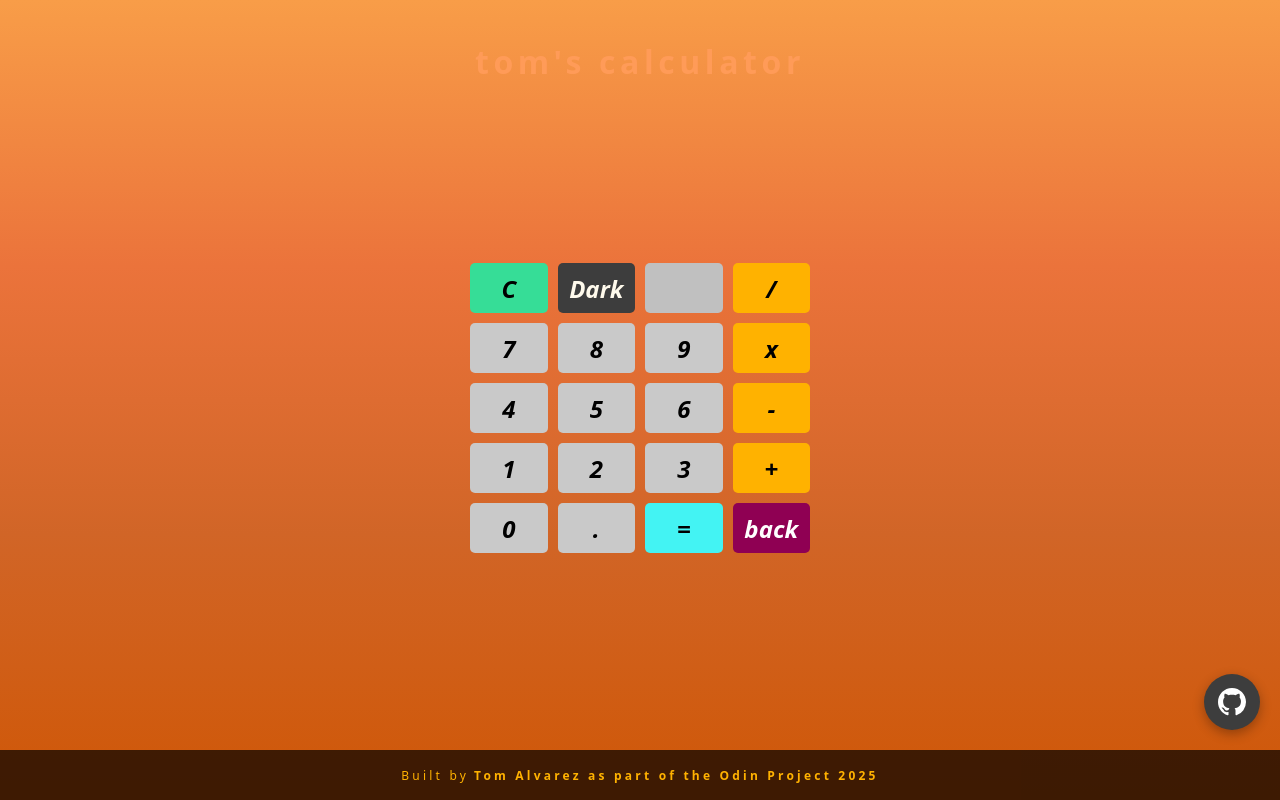
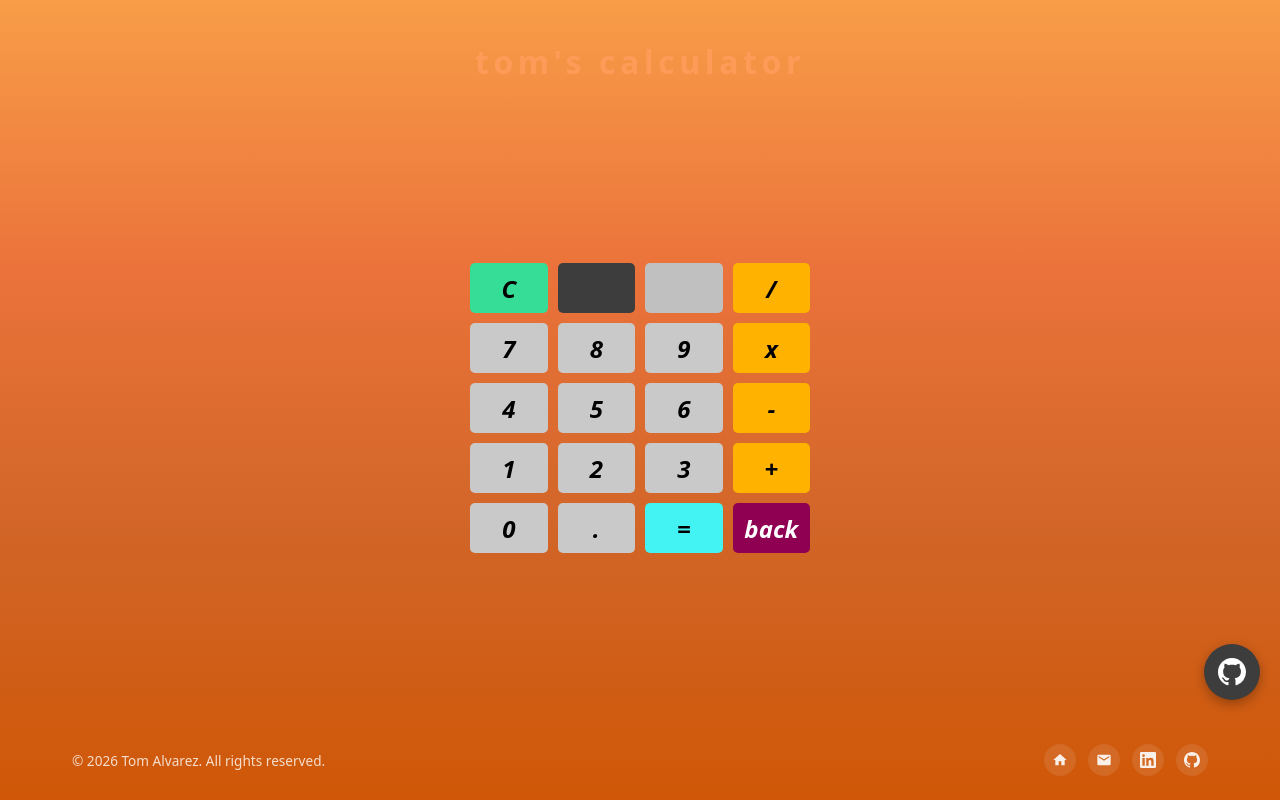
Before and after one commit to brrrrdy/Calculator, a website: page index.html in a window 1280 px wide. Drawn offline with Linux system fonts and the light colour scheme.

Commit message:
fixed resolution

```diff
--- a/index.html
+++ b/index.html
@@ -18,7 +18,7 @@
       </div>
       <div class="buttons-container">
         <button id="clear" data-key="Escape">C</button>
-        <button id="dark">Dark</button>
+        <button id="dark"></button>
         <button id="OldSkool"></button>
         <button class="operator" data-key="/">/</button>
         <button class="digit" data-key="7">7</button>
@@ -52,12 +52,78 @@
         />
       </svg>
     </a>
-    <div class="footer">
-      <p>
-        Built by<a href="https://github.com/brrrrdy/Calculator" target="_blank"
-          >Tom Alvarez as part of the Odin Project 2025</a
-        >
-      </p>
-    </div>
+    <footer
+      class="unified-footer minimal"
+      data-repo="https://github.com/brrrrdy/Calculator"
+    >
+      <div class="unified-footer-container">
+        <div class="unified-footer-content">
+          <div class="unified-footer-left">
+            <p>
+              &copy; <span class="footer-year">2026</span> Tom Alvarez. All
+              rights reserved.
+            </p>
+          </div>
+          <div class="unified-footer-right-section">
+            <div class="unified-footer-social">
+              <div class="unified-social-links">
+                <a
+                  href="https://tomalvarez.xyz/"
+                  target="_blank"
+                  rel="noopener noreferrer"
+                  aria-label="Home"
+                >
+                  <svg viewBox="0 0 24 24">
+                    <path d="M10 20v-6h4v6h5v-8h3L12 3 2 12h3v8z" />
+                  </svg>
+                </a>
+                <a
+                  href="https://tomalvarez.xyz/contact"
+                  target="_blank"
+                  rel="noopener noreferrer"
+                  aria-label="Contact"
+                >
+                  <svg viewBox="0 0 24 24">
+                    <path
+                      d="M20 4H4c-1.1 0-1.99.9-1.99 2L2 18c0 1.1.9 2 2 2h16c1.1 0 2-.9 2-2V6c0-1.1-.9-2-2-2zm0 4l-8 5-8-5V6l8 5 8-5v2z"
+                    />
+                  </svg>
+                </a>
+                <a
+                  href="https://www.linkedin.com/in/tom-alvarez-ryan-80423951/"
+                  target="_blank"
+                  rel="noopener noreferrer"
+                  aria-label="LinkedIn"
+                >
+                  <svg viewBox="0 0 24 24">
+                    <path
+                      d="M20.447 20.452h-3.554v-5.569c0-1.328-.027-3.037-1.852-3.037-1.853 0-2.136 1.445-2.136 2.939v5.667H9.351V9h3.414v1.561h.046c.477-.9 1.637-1.85 3.37-1.85 3.601 0 4.267 2.37 4.267 5.455v6.286zM5.337 7.433c-1.144 0-2.063-.926-2.063-2.065 0-1.138.92-2.063 2.063-2.063 1.14 0 2.064.925 2.064 2.063 0 1.139-.925 2.065-2.064 2.065zm1.782 13.019H3.555V9h3.564v11.452zM22.225 0H1.771C.792 0 0 .774 0 1.729v20.542C0 23.227.792 24 1.771 24h20.451C23.2 24 24 23.227 24 22.271V1.729C24 .774 23.2 0 22.222 0h.003z"
+                    />
+                  </svg>
+                </a>
+                <a
+                  href="https://github.com/brrrrdy"
+                  target="_blank"
+                  rel="noopener noreferrer"
+                  aria-label="GitHub"
+                >
+                  <svg viewBox="0 0 24 24">
+                    <path
+                      d="M12 0C5.37 0 0 5.37 0 12c0 5.31 3.435 9.795 8.205 11.385.6.105.825-.255.825-.57 0-.285-.015-1.23-.015-2.235-3.015.555-3.795-.735-4.035-1.41-.135-.345-.72-1.41-1.23-1.695-.42-.225-1.02-.78-.015-.795.945-.015 1.62.87 1.845 1.23 1.08 1.815 2.805 1.305 3.495.99.105-.78.42-1.305.765-1.605-2.67-.3-5.46-1.335-5.46-5.925 0-1.305.465-2.385 1.23-3.225-.12-.3-.54-1.53.12-3.18 0 0 1.005-.315 3.3 1.23.96-.27 1.98-.405 3-.405s2.04.135 3 .405c2.295-1.56 3.3-1.23 3.3-1.23.66 1.65.24 2.88.12 3.18.765.84 1.23 1.905 1.23 3.225 0 4.605-2.805 5.625-5.475 5.925.435.375.81 1.095.81 2.22 0 1.605-.015 2.895-.015 3.3 0 .315.225.69.825.57A12.02 12.02 0 0024 12c0-6.63-5.37-12-12-12z"
+                    />
+                  </svg>
+                </a>
+              </div>
+            </div>
+          </div>
+        </div>
+      </div>
+    </footer>
+    <script>
+      (function () {
+        const yearSpan = document.querySelector(".footer-year");
+        if (yearSpan) yearSpan.textContent = new Date().getFullYear();
+      })();
+    </script>
   </body>
 </html>
--- a/style.css
+++ b/style.css
@@ -7,12 +7,14 @@
 
 body {
   display: flex;
-  justify-content: center;
-  align-items: flex-start;
-  height: 100vh;
+  flex-direction: column;
+  justify-content: flex-start;
+  align-items: center;
+  min-height: 100vh;
   width: 100vw;
   text-align: center;
   padding-top: 20px;
+  padding-bottom: 100px;
   background: linear-gradient(180deg, #f89d48, #eb733b, #d16527, #cf5707);
 }
 
@@ -193,16 +195,12 @@
   color: #ffffff;
 }
 
-.footer {
-  display: flex;
-  justify-content: center;
-  align-items: center;
+.unified-footer {
+  color: #ffffff;
+  padding: 1.5rem 0;
   position: fixed;
   bottom: 0;
   width: 100%;
-  height: 50px;
-  background-color: rgba(0, 0, 0, 0.7);
-  color: #ffb200;
   font-family:
     system-ui,
     -apple-system,
@@ -215,24 +213,141 @@
     "Open Sans",
     "Helvetica Neue",
     sans-serif;
-  font-size: 12px;
-  letter-spacing: 0.2rem;
 }
 
-.footer a {
+.unified-footer-container {
+  max-width: 1200px;
+  margin: 0 auto;
+  padding: 0 2rem;
+}
+
+.unified-footer-content {
+  display: flex;
+  justify-content: space-between;
+  align-items: center;
+  gap: 2rem;
+}
+
+.unified-footer-left p {
+  margin: 0;
+  opacity: 0.8;
+  font-size: 0.85rem;
+}
+
+.unified-footer-right-section {
+  display: flex;
+  gap: 2rem;
+  align-items: center;
+}
+
+.unified-footer-social h4 {
+  margin: 0 0 0.5rem 0;
+  font-size: 0.75rem;
+  opacity: 0.7;
+  text-transform: uppercase;
+  letter-spacing: 0.05em;
+}
+
+.unified-social-links {
+  display: flex;
+  gap: 0.75rem;
+  align-items: center;
+}
+
+.unified-social-links a {
+  display: flex;
+  align-items: center;
+  justify-content: center;
+  width: 32px;
+  height: 32px;
+  border-radius: 50%;
+  background-color: rgba(255, 255, 255, 0.1);
+  transition:
+    background-color 0.2s ease,
+    transform 0.2s ease;
+}
+
+.unified-social-links a:hover {
+  background-color: rgba(255, 255, 255, 0.2);
+  transform: scale(1.1);
+}
+
+.unified-social-links svg {
+  width: 16px;
+  height: 16px;
+  fill: #ffffff;
+  opacity: 0.9;
+}
+
+.unified-footer-repo a {
+  display: flex;
+  align-items: center;
+  gap: 0.4rem;
   color: #ffb200;
   text-decoration: none;
-  font-weight: bold;
-  margin-left: 5px;
+  opacity: 0.9;
+  transition: opacity 0.2s ease;
+  font-size: 0.85rem;
 }
 
-.footer a:hover {
+.unified-footer-repo a:hover {
+  opacity: 1;
   text-decoration: underline;
+}
+
+.unified-footer-repo svg {
+  width: 16px;
+  height: 16px;
+  fill: currentColor;
+}
+
+/* Responsive */
+@media (max-width: 600px) {
+  body {
+    padding-bottom: 0;
+    padding-top: 10px;
+    height: 100vh;
+    min-height: 100vh;
+    overflow: hidden;
+  }
+
+  h1 {
+    font-size: 1.5rem;
+    padding-bottom: 10px;
+  }
+
+  button {
+    font-size: 1.3rem;
+  }
+
+  .unified-footer {
+    position: relative;
+    margin-top: auto;
+  }
+
+  .unified-footer-content {
+    flex-direction: column;
+    text-align: center;
+    gap: 1rem;
+  }
+
+  .unified-footer-right-section {
+    flex-direction: column;
+    gap: 1rem;
+  }
+
+  .unified-social-links {
+    justify-content: center;
+  }
+
+  .github-fab {
+    bottom: 20px;
+  }
 }
 
 .github-fab {
   position: fixed;
-  bottom: 70px;
+  bottom: 100px;
   right: 20px;
   width: 56px;
   height: 56px;
```
